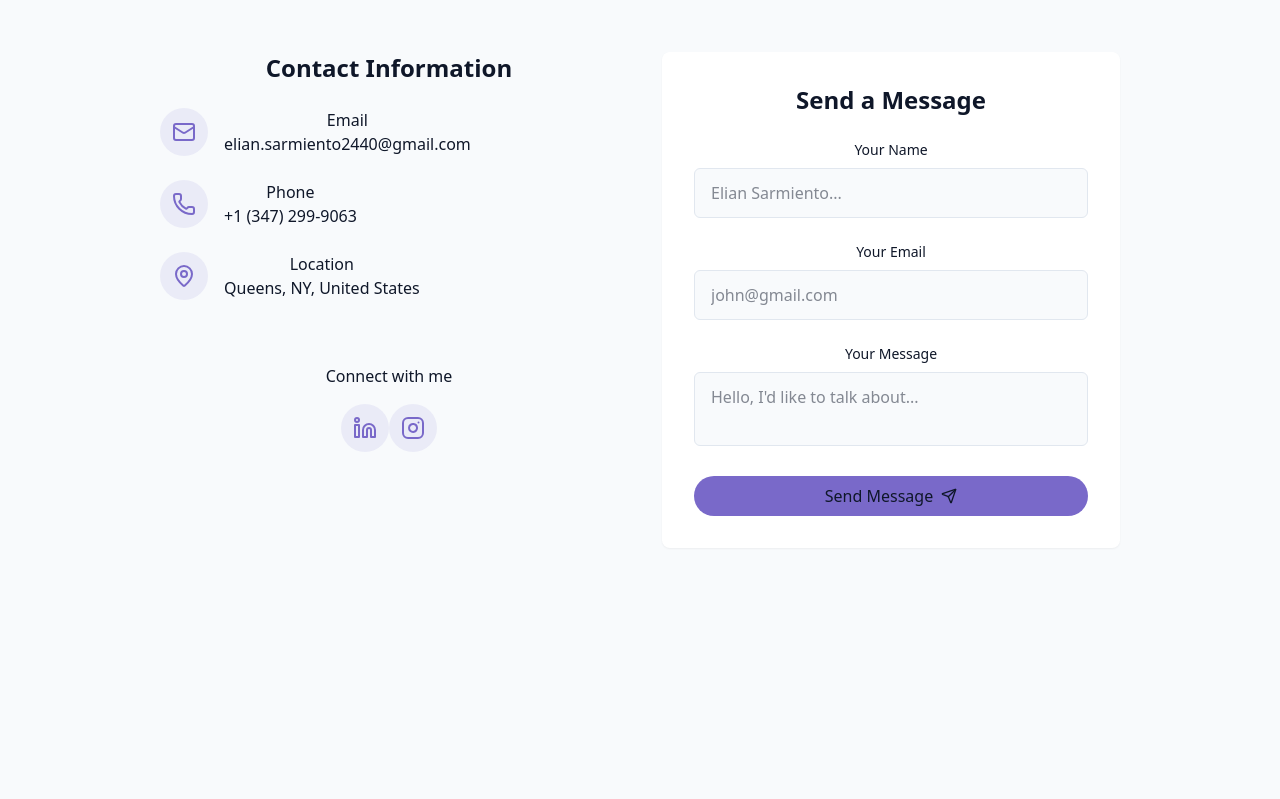
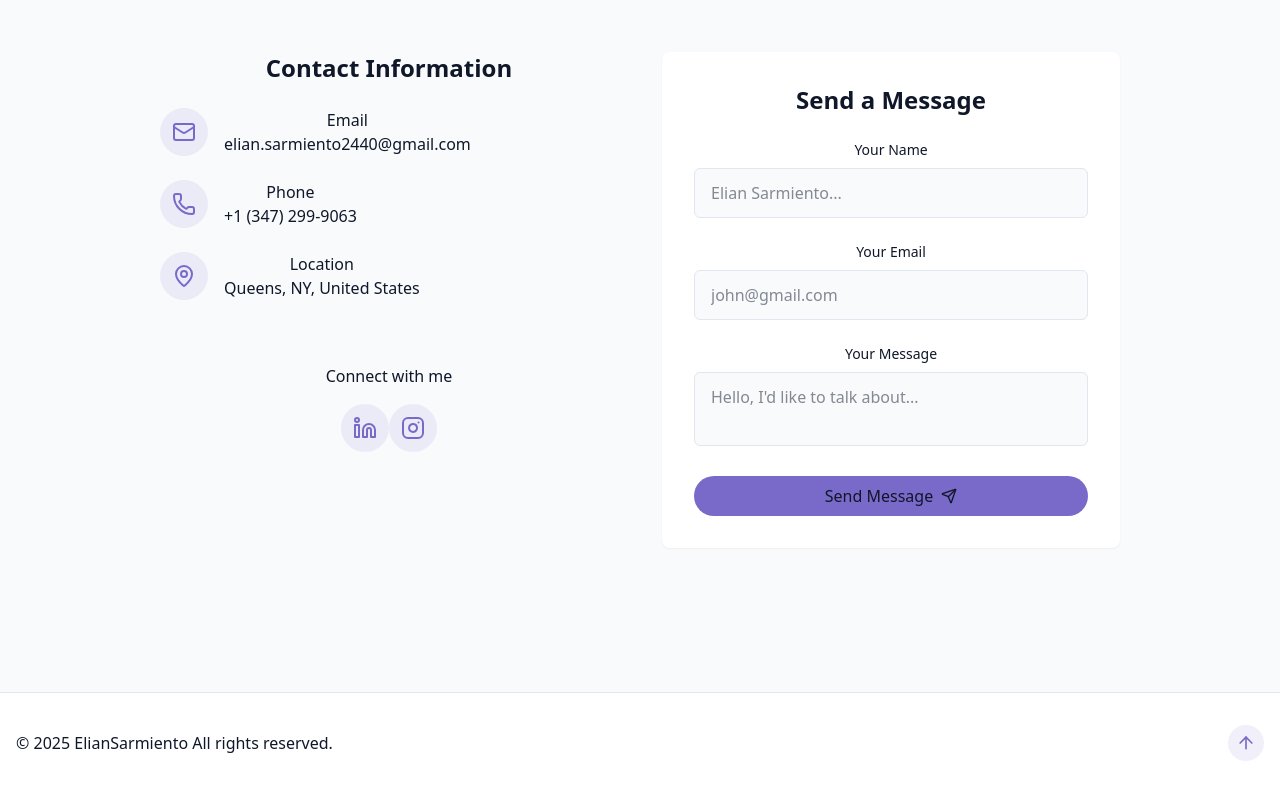
Before and after one commit to ElianSarmiento/Portfolio-website, a React (Vite) app: page / in a window 1280 px wide. Shown: the part 3912-4711 px from the top of the page. Before the commit the page ends 4556 px from the top, so only its background shows below. Built offline with nearby package versions, Linux system fonts and the light colour scheme.

Commit message:
Add footer component

```diff
--- /dev/null
+++ b/src/components/Footer.jsx
@@ -0,0 +1,19 @@
+import { ArrowUp } from "lucide-react";
+
+export const Footer = () => {
+  return (
+    <footer className="py-12 px-4 bg-card relative border-t border-border mt-12 pt-8 flex flex-wrap justify-between items-center">
+      {" "}
+      <p className="text-small text-muted-foreground">
+        {" "}
+        &copy; {new Date().getFullYear()} ElianSarmiento All rights reserved.
+      </p>
+      <a
+        href="#hero"
+        className="p-2 rounded-full bg-primary/10 hover:bg-primary/20 text-primary transition-colors"
+      >
+        <ArrowUp size={20} />
+      </a>
+    </footer>
+  );
+};
--- a/src/pages/Home.jsx
+++ b/src/pages/Home.jsx
@@ -6,6 +6,7 @@
 import { SkillsSection } from "../components/SkillSection";
 import { ProjectsSection } from "../components/ProjectsSection";
 import { ContactSection } from "../components/ContactSection";
+import { Footer } from "../components/Footer";
 
 export const Home = () => {
   return (
@@ -24,7 +25,9 @@
         <ProjectsSection />
         <ContactSection />
       </main>
+
       {/*Footer*/}
+      <Footer />
     </div>
   );
 };
```
